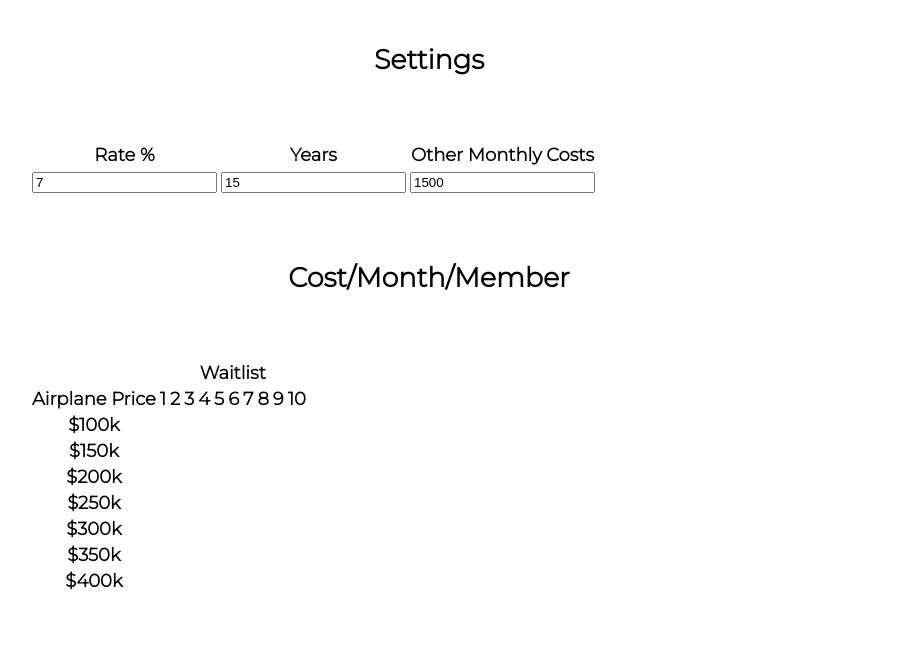
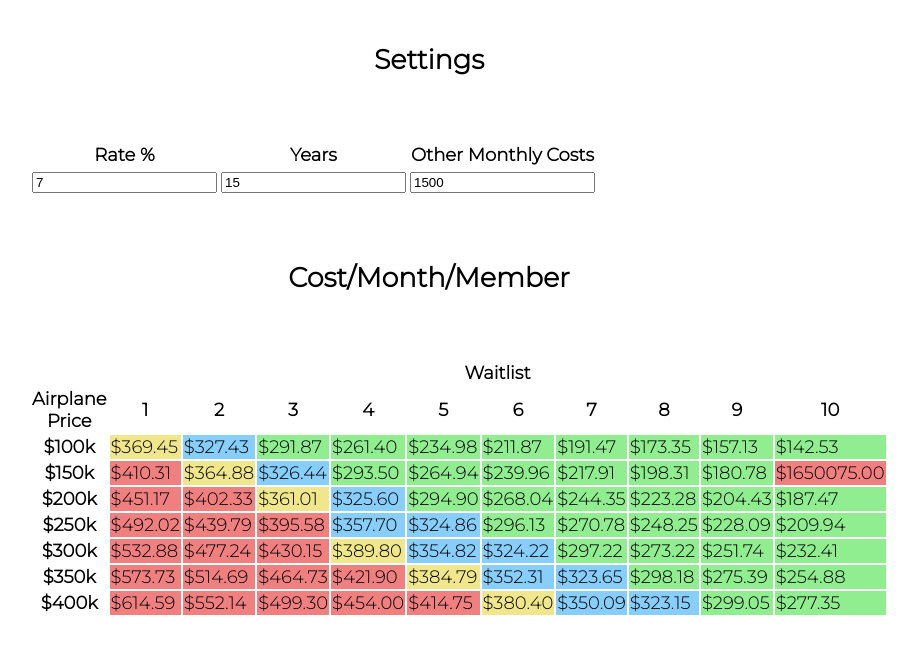
Before and after one commit to PFFC/PFFC.github.io, a plain HTML site: page SecondPlane.html in a window 1280 px wide. Shown: the part 131-784 px from the top of the page, without its empty margins (211-1128 px from the left). Drawn offline with Linux system fonts and the light colour scheme.

Commit message:
Update SecondPlane.html
fixes

```diff
--- a/SecondPlane.html
+++ b/SecondPlane.html
@@ -76,9 +76,9 @@
                         cell.innerHTML = "$" + perMemberCost.toFixed(2);
                         if(perMemberCost < 300)
                             cell.style.backgroundColor = "LightGreen";
-                        else if (perMemberCost >=300 && <= 360)
+                        else if (perMemberCost >= 300 && perMemberCost <= 360)
                             cell.style.backgroundColor = "LightSkyBlue";
-                        else if (perMemberCost > 360 && < 390)
+                        else if (perMemberCost > 360 && perMemberCost < 390)
                             cell.style.backgroundColor = "Khaki";
                         else if (perMemberCost >= 390)
                             cell.style.backgroundColor = "LightCoral";
@@ -87,7 +87,7 @@
             }
         </script>
     </head>
-    <body class="wrap">
+    <body class="wrap" onload="RecalculateGrid()">
       <h1>Second Airplane Calculations</h1>
       <h2>Settings</h2>
       <table>
```
